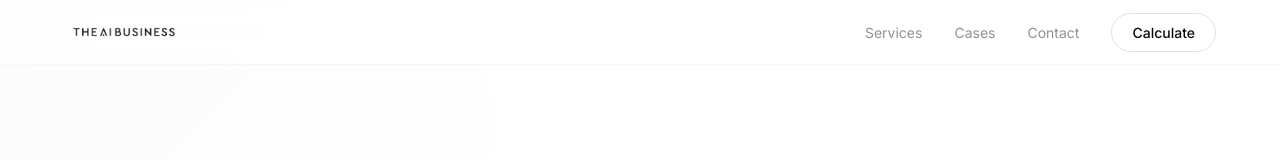
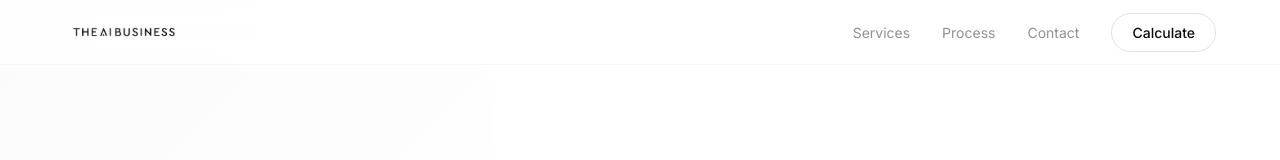
Before and after one commit to TheAiBusiness/LeadMagnet, a React (Vite) app: page / in a window 1280 px wide. Shown: the top 160 px of the page. Built offline with nearby package versions, Linux system fonts and the light colour scheme.

Commit message:
Update Footer component to include a link to theaibusiness.com for enhanced user engagement. Modify i18n files to change "Cases" to "Process" in both English and Spanish for improved clarity in navigation.

```diff
--- a/src/app/components/Footer.tsx
+++ b/src/app/components/Footer.tsx
@@ -65,7 +65,15 @@ export function Footer() {
             className="text-[#0B0B0B]/25 text-center md:text-left"
             style={{ fontSize: "0.78rem", fontWeight: 400 }}
           >
-            {t("footer.copyright")}
+            {t("footer.copyright")}{" "}
+            <a
+              href="https://theaibusiness.com/"
+              target="_blank"
+              rel="noopener noreferrer"
+              className="text-[#0B0B0B]/40 hover:text-[#0B0B0B] transition-colors duration-300 underline underline-offset-2"
+            >
+              theaibusiness.com
+            </a>
           </p>
           <div className="flex gap-6">
             {([
--- a/src/i18n/locales/en.json
+++ b/src/i18n/locales/en.json
@@ -2,7 +2,7 @@
   "header": {
     "logoAlt": "The AI Business",
     "services": "Services",
-    "cases": "Cases",
+    "cases": "Process",
     "contact": "Contact",
     "calculate": "Calculate",
     "calculateArrow": "Calculate →"
--- a/src/i18n/locales/es.json
+++ b/src/i18n/locales/es.json
@@ -2,7 +2,7 @@
   "header": {
     "logoAlt": "The AI Business",
     "services": "Servicios",
-    "cases": "Casos",
+    "cases": "Proceso",
     "contact": "Contacto",
     "calculate": "Calcular",
     "calculateArrow": "Calcular →"
```
